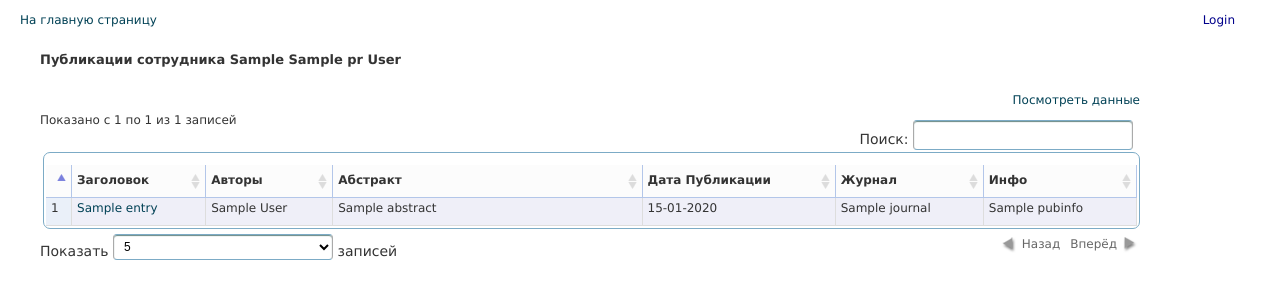
After one commit to sferukshtu/hppi, a Python web app: template app/templates/pubs.html in a window 1280 px wide. The commit adds this page. Shown: the top 300 px of the page. Run offline with Jinja, Linux system fonts and the light colour scheme; the template is opened without the code that fills it: most values are stand-ins (such as "Sample title", 1, 10 or a date in 2020).

Commit message:
Edit staff card, admin scripts updated

```diff
--- a/app/auth.py
+++ b/app/auth.py
@@ -3,8 +3,9 @@ from werkzeug.security import check_password_hash
 
 class Auth():
 
-    def __init__(self, email):
+    def __init__(self, email, access):
         self.email = email
+        self.access = access
 
     def is_authenticated(self):
         return True
@@ -18,6 +19,9 @@ class Auth():
     def get_id(self):
         return self.email
 
+    def access(self):
+        return self.access
+
     @staticmethod
     def validate_login(password_hash, password):
         return check_password_hash(password_hash, password)
--- a/app/templates/base.html
+++ b/app/templates/base.html
@@ -10,14 +10,17 @@
 <html>
 <body style="background-color: white;">
 {% include "flash.html" %}
-<div style="border:2px">
-	<ul class="nav ">
+{% if request.path != "/" %}
+<div style="position:absolute; padding: 0 4px 0 20px;">
+    	<a href="/">На главную страницу</a>
+</div>
+<div>
+{% endif %}
 	{% if current_user.is_authenticated %}
 		<div align="right" style="margin:10px 45px 0 0;"><a href="/logout/">Logout</a></div>
 	{% else %}
 		<div align="right" style="margin:10px 45px 0 0;"><a onClick="javascript:showDiv('lf')" style="cursor:pointer;color:darkblue">Login</a></div>
 	{% endif %}
-    </ul>
 </div>
 <div id="content">{% block content %}{% endblock %}</div>
 </body>
--- a/app/templates/index.html
+++ b/app/templates/index.html
@@ -78,7 +78,7 @@ div.dataTables_wrapper {
 		<td>{{ entry.lab }}</td>
 		<td>{{ entry.pubs }}</td>
 		<td>
-    {% if current_user.is_authenticated %}
+    {% if current_user.is_authenticated and (current_user.get_id() == entry.email or current_user.access == 2) %}
     	<a href=/edit/staff:{{ entry.email }}>Ред.</a> /
     {% endif %}
 		<a href="/card/staff:{{ entry.email }}">См.</a></td>
--- /dev/null
+++ b/app/templates/pubs.html
@@ -0,0 +1,74 @@
+{% extends "base.html" %}
+{% block content %}
+<style>
+div.dataTables_wrapper {
+        margin-bottom: 3em;
+    }
+td {vertical-align: text-top;}
+</style>
+<script type="text/javascript" charset="utf-8">
+    $(document).ready(function() {
+	var nav = 0 ? 'r<"boxed"t>r' : 'ifr<"top"><"boxed"t> lpr<"clear">';
+	var aTable = $('table.display').dataTable( {
+	    "bRetrieve": true,
+	    "bProcessing": true,
+	    "bDestroy": true,
+	    "sDom":  nav,
+	    "fnRowCallback": function(nRow, aData, iDisplayIndex){
+                $("td:first", nRow).html(iDisplayIndex +1);
+               return nRow;
+            },
+	    "aoColumnDefs": [
+	      { "asSorting": [ "desc", "asc" ], "aTargets": [ 0 ] },
+	      { "asSorting": [ "desc", "asc" ], "aTargets": [ 1 ] },
+	      { "asSorting": [ "desc", "asc" ], "aTargets": [ 2 ] },
+	      { "asSorting": [ "desc", "asc" ], "aTargets": [ 3 ] },
+	      { "asSorting": [ "desc", "asc" ], "aTargets": [ 4 ] },
+	      { "asSorting": [ "desc", "asc" ], "aTargets": [ 5 ] }
+	      ],
+	    "columnDefs": [ {
+            "orderable": true,
+        } ],
+	    "aaSorting": [[0,'asc']],
+	    "iDisplayLength": 5,
+	    "aLengthMenu": [[5, 10, -1],[5, 10, 50]]
+		} );
+    } );
+</script>
+<div style="margin:5px 40px 10px 40px; width:1100px">
+    <h2>Публикации сотрудника {{ prs.first_name }} {{ prs.middle_name }} {{ prs.surname }}</h2>
+    <div align="right">
+    {% if current_user.is_authenticated %}
+    	<a href="/edit/staff:{{ prs.email }}">Редактировать свои данные</a><br>
+    	<a href="/download_pubs/staff:{{ prs.email }}">Скачать файл публикаций (xls)</a><br>
+    {% endif %}
+    	<a href="/card/staff:{{ prs.email }}">Посмотреть данные</a>
+    </div>
+<table cellspacing="0" cellpadding="0" class="display dataTable" style="width:100%" id="staff">
+  <thead>
+	<tr style="font-weight: bold;">
+		<th>&nbsp;&nbsp;</th>
+		<th>Заголовок</th>
+		<th>Авторы</th>
+		<th width="300">Абстракт</th>
+		<th>Дата Публикации</th>
+		<th>Журнал</th>
+		<th>Инфо</th>
+	</tr>
+  </thead>
+  <tbody>
+{% for entry in prs.publist %}
+	<tr class="gradeC">
+		<td>{{ loop.index }}</td>
+		<td><a href="{{ entry.url }}">{{ entry.title }}</a></td>
+		<td>{{ entry.authors }}</td>
+		<td>{{ entry.abstract }}</td>
+		<td>{{ entry.date.strftime('%d-%m-%Y')  }}</td>
+		<td>{{ entry.journal }}</td>
+		<td>{{ entry.pubinfo }}</td>
+	</tr>
+{% endfor %}
+	</tbody>
+</table>
+</div>
+{% endblock %}
```
Also changed, not shown: app/forms.py (+18 -9 lines), app/templates/card.html (+9 -6 lines), app/templates/edit.html (+17 -13 lines), app/views.py (+22 -6 lines), 3 other files.
